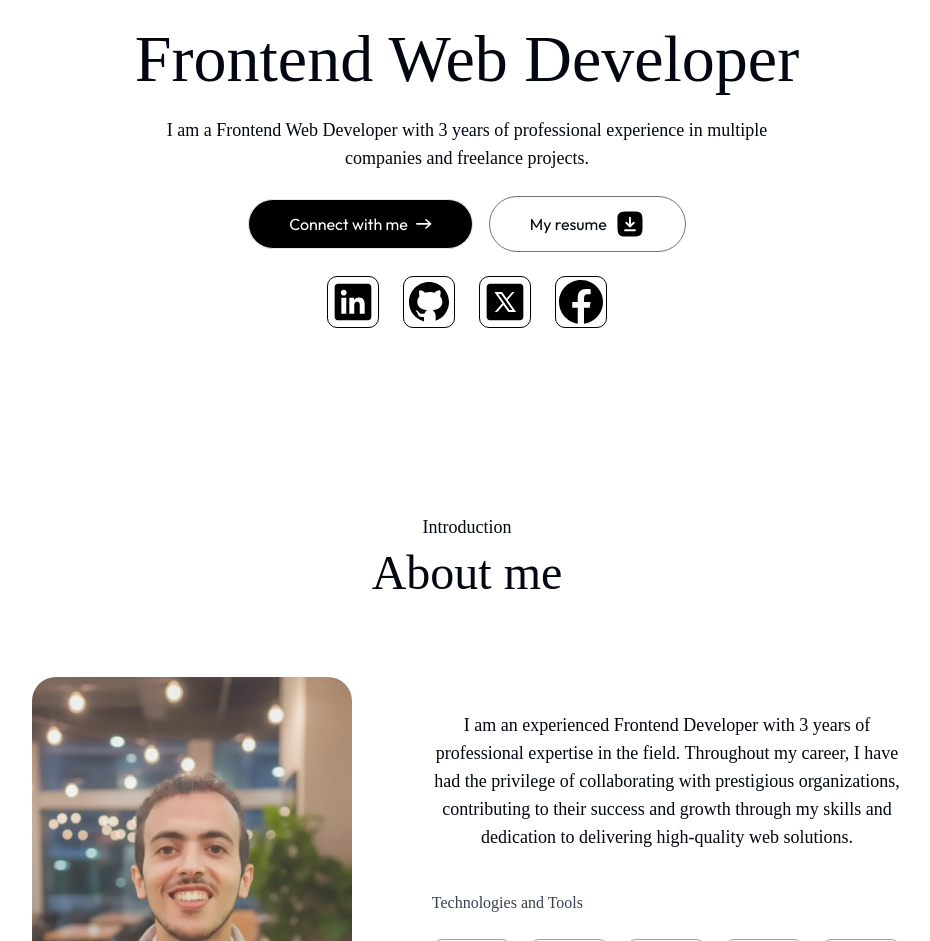
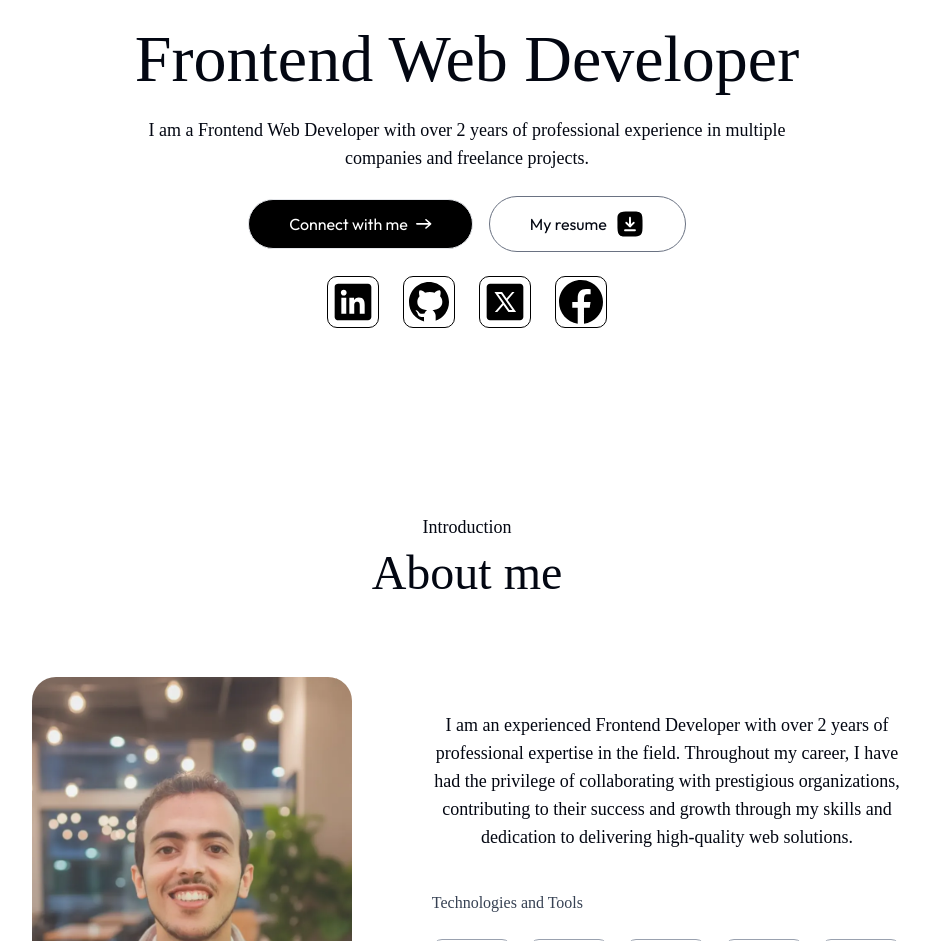
Before and after one commit to MohamdAlaa/Personal-Portfolio, a Next.js app: page / in a window 1280 px wide. Shown: the part 331-1272 px from the top of the page, without its empty margins (173-1103 px from the left). Built offline with nearby package versions, Linux system fonts and the light colour scheme; a web font is replaced by a local one.

Commit message:
CV updated

```diff
--- a/app/components/About.jsx
+++ b/app/components/About.jsx
@@ -19,9 +19,9 @@ const About = () => {
         </div>
         <div className="flex-1">
           <p className="mb-10 max-w-2xl font-Ovo text-lg text-center">
-            I am an experienced Frontend Developer with 3 years of professional
-            expertise in the field. Throughout my career, I have had the
-            privilege of collaborating with prestigious organizations,
+            I am an experienced Frontend Developer with over 2 years of
+            professional expertise in the field. Throughout my career, I have
+            had the privilege of collaborating with prestigious organizations,
             contributing to their success and growth through my skills and
             dedication to delivering high-quality web solutions.
           </p>
--- a/app/components/Header.jsx
+++ b/app/components/Header.jsx
@@ -21,8 +21,8 @@ const Header = () => {
         Frontend Web Developer
       </h1>
       <p className="max-w-2xl mx-auto font-Ovo text-lg">
-        I am a Frontend Web Developer with 3 years of professional experience in
-        multiple companies and freelance projects.
+        I am a Frontend Web Developer with over 2 years of professional
+        experience in multiple companies and freelance projects.
       </p>
       <div className="flex   items-center gap-4 ">
         <Link
```
Also changed, not shown: 1 other file (tests, documents, lock files or other folders).
